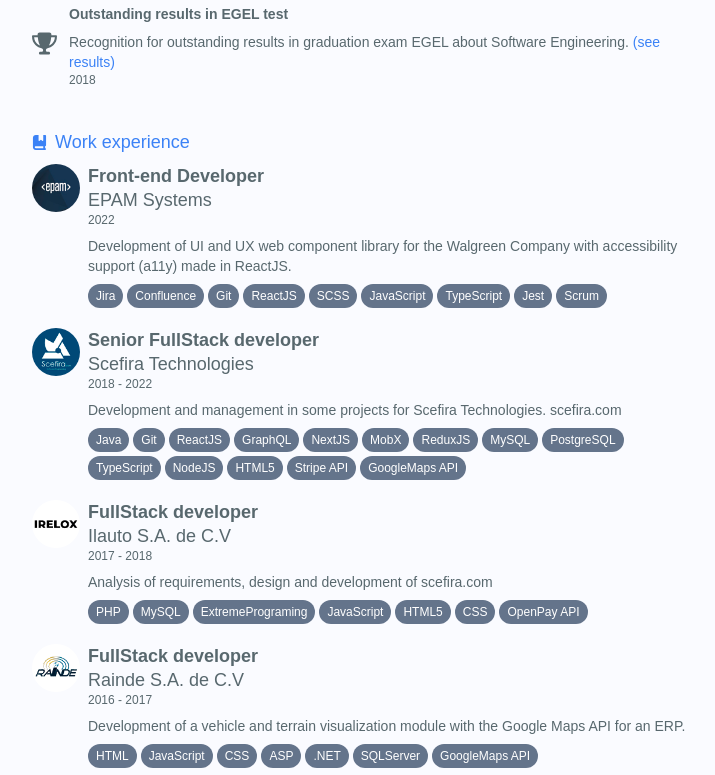
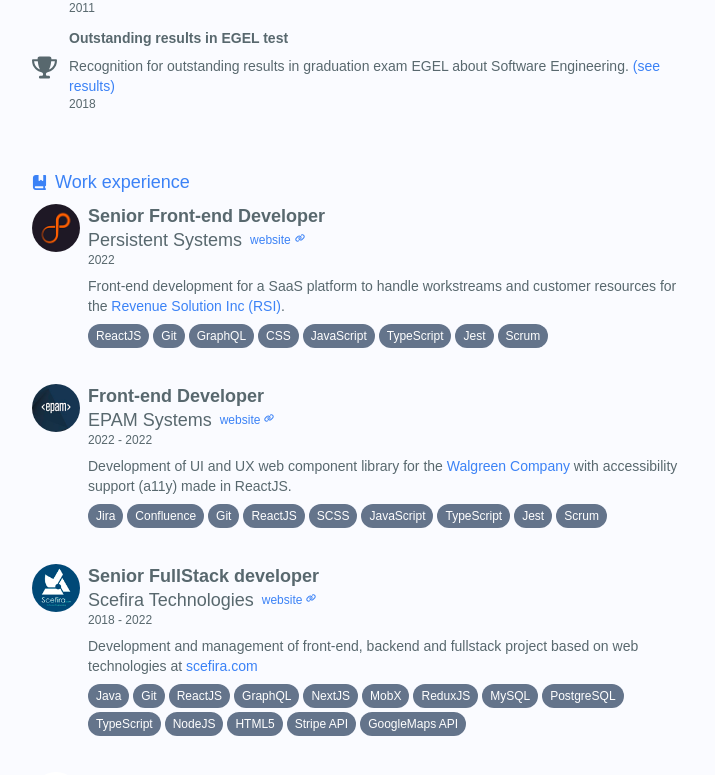
Before and after one commit to zerozelta/portfolio, a Next.js app: page /cv in a window 1280 px wide. Shown: the part 921-1696 px from the top of the page, without its empty margins (304-1019 px from the left). Built offline with nearby package versions, Linux system fonts and the light colour scheme.

Commit message:
general update

```diff
--- a/pages/cv.tsx
+++ b/pages/cv.tsx
@@ -29,25 +29,25 @@
     <div className="flex w-full h-full flex-1 text-sm sm:text-lg">
       <div className="flex flex-col gap-2 p-2">
         <div className="sticky top-2 flex flex-col gap-2 text-blue-500">
-          <RoundedButton dark size={40}>
+          <RoundedButton dark size={40} href="#myself">
             <FontAwesomeIcon icon={faUser} style={{ width: 22, height: 22 }} />
           </RoundedButton>
-          <RoundedButton dark size={40}>
+          <RoundedButton dark size={40} href="#skills">
             <FontAwesomeIcon icon={faStar} style={{ width: 22, height: 22 }} />
           </RoundedButton>
-          <RoundedButton dark size={40}>
+          <RoundedButton dark size={40} href="#achievements">
             <FontAwesomeIcon
               icon={faTrophy}
               style={{ width: 22, height: 22 }}
             />
           </RoundedButton>
-          <RoundedButton dark size={40}>
+          <RoundedButton dark size={40} href="#experience">
             <FontAwesomeIcon
               icon={faBookBookmark}
               style={{ width: 22, height: 22 }}
             />
           </RoundedButton>
-          <RoundedButton dark size={40}>
+          <RoundedButton dark size={40} href="#languages">
             <FontAwesomeIcon
               icon={faLanguage}
               style={{ width: 22, height: 22 }}
@@ -56,7 +56,7 @@
         </div>
       </div>
 
-      <div className="flex flex-col items-center w-full h-full flex-1 m-auto max-w-[680px] gap-10 p-2">
+      <div className="flex flex-col items-center w-full h-full flex-1 m-auto max-w-[680px] gap-10 p-2" id="myself">
         <div className="flex flex-col justify-center items-center text-center gap-4">
           <div>
             Aldo César Gutiérrez Gtz.
@@ -72,7 +72,7 @@
           </div>
           <div className="flex flex-row items-center justify-center font-bold text-blue-500 gap-2">
             <img src="/static/flags/mx.svg" height={22} width={22}></img>
-            <div>FullStack developer</div>
+            <div>FullStack Developer</div>
           </div>
 
           <div className="block w-full rounded-lg text-justify">
--- a/public/static/data/skills.json
+++ b/public/static/data/skills.json
@@ -6,7 +6,7 @@
                 "name":"JavaScript",
                 "url":"/static/img/skills/js.png",
                 "level": 3,
-                "years": 5
+                "years": 6
             },
             {
                 "name":"TypeScript",
@@ -18,7 +18,7 @@
                 "name":"ReactJS",
                 "url":"/static/img/skills/reactjs.png",
                 "level": 3,
-                "years": 4
+                "years": 5
             },
             {
                 "name":"GraphQL",
--- a/src/components/Button/RoundedButton.tsx
+++ b/src/components/Button/RoundedButton.tsx
@@ -3,15 +3,12 @@
 type RoundedButtonProps = {
   size: number;
   dark?: boolean;
-} & React.DetailedHTMLProps<
-  React.HTMLAttributes<HTMLDivElement>,
-  HTMLDivElement
->;
+} & React.DetailedHTMLProps<React.AnchorHTMLAttributes<HTMLAnchorElement>, HTMLAnchorElement>
 
 const RoundedButton = (props: RoundedButtonProps) => {
   let { children, className, dark, ...btnProps } = props;
   return (
-    <div
+    <a
       className={classNames(
         "flex flex-col justify-center items-center rounded-[50%] overflow-hidden ripple",
         className,
@@ -21,7 +18,7 @@
       {...btnProps}
     >
       {children}
-    </div>
+    </a>
   );
 };
 
--- a/src/components/Experience/Experience.tsx
+++ b/src/components/Experience/Experience.tsx
@@ -1,10 +1,42 @@
+import { FontAwesomeIcon } from "@fortawesome/react-fontawesome";
 import Tag from "./Tag";
+import { faLink } from "@fortawesome/free-solid-svg-icons";
 
 type ExperienceProps = {};
 
-const Experience = ({}: ExperienceProps) => {
+const Experience = ({ }: ExperienceProps) => {
   return (
-    <div className="flex flex-col gap-5 relative">
+    <div className="flex flex-col gap-9 relative">
+
+      <div className="flex gap-2">
+        <div className="flex">
+          <img
+            src="/static/img/companies/persistent.png"
+            className="w-10 h-10 sm:w-12 sm:h-12 rounded-full"
+          />
+        </div>
+        <div className="flex flex-col flex-1 gap-2">
+          <div className="leading-6">
+            <div className="font-bold">Senior Front-end Developer</div>
+            <div className="flex items-center gap-2">Persistent Systems <span><a href="https://persistent.com" className="flex gap-1 text-xs text-blue-500" target={"_blank"} rel="noreferrer">website<FontAwesomeIcon icon={faLink} style={{ width: 10 }} /></a></span></div>
+            <div className="text-xs font-light">2022</div>
+          </div>
+          <div className="text-sm">
+            Front-end development for a SaaS platform to handle workstreams and customer resources for the <a href="https://www.rsidelivers.com/" className="text-blue-500" target={"_blank"} rel="noreferrer">Revenue Solution Inc (RSI)</a>.
+          </div>
+          <div className="flex flex-row gap-1 flex-wrap">
+            <Tag>ReactJS</Tag>
+            <Tag>Git</Tag>
+            <Tag>GraphQL</Tag>
+            <Tag>CSS</Tag>
+            <Tag>JavaScript</Tag>
+            <Tag>TypeScript</Tag>
+            <Tag>Jest</Tag>
+            <Tag>Scrum</Tag>
+          </div>
+        </div>
+      </div>
+
       <div className="flex gap-2">
         <div className="flex">
           <img
@@ -15,12 +47,12 @@
         <div className="flex flex-col flex-1 gap-2">
           <div className="leading-6">
             <div className="font-bold">Front-end Developer</div>
-            <div>EPAM Systems</div>
-            <div className="text-xs font-light">2022</div>
+            <div className="flex items-center gap-2">EPAM Systems <span><a href="https://www.epam.com/" className="flex gap-1 text-xs text-blue-500" target={"_blank"} rel="noreferrer">website<FontAwesomeIcon icon={faLink} style={{ width: 10 }} /></a></span></div>
+            <div className="text-xs font-light">2022 - 2022</div>
           </div>
           <div className="text-sm">
-            Development of UI and UX web component library for the Walgreen
-            Company with accessibility support (a11y) made in ReactJS.
+            Development of UI and UX web component library for the <a href="https://www.walgreens.com/" className="text-blue-500" target={"_blank"} rel="noreferrer">Walgreen
+              Company</a> with accessibility support (a11y) made in ReactJS.
           </div>
           <div className="flex flex-row gap-1 flex-wrap">
             <Tag>Jira</Tag>
@@ -46,13 +78,11 @@
         <div className="flex flex-col flex-1 gap-2">
           <div className="leading-6">
             <div className="font-bold">Senior FullStack developer</div>
-            <div>Scefira Technologies</div>
+            <div className="flex items-center gap-2">Scefira Technologies <span><a href="https://www.scefira.com/" className="flex gap-1 text-xs text-blue-500" target={"_blank"} rel="noreferrer">website<FontAwesomeIcon icon={faLink} style={{ width: 10 }} /></a></span></div>
             <div className="text-xs font-light">2018 - 2022</div>
           </div>
           <div className="text-sm">
-            Development and management in some projects for Scefira
-            Technologies.{" "}
-            <a href="https://scefira.com" target={"_blank"} rel="noreferrer">
+            Development and management of front-end, backend and fullstack project based on web technologies at <a className="text-blue-500" href="https://scefira.com" target={"_blank"} rel="noreferrer">
               scefira.com
             </a>
           </div>
@@ -91,11 +121,12 @@
           <div className="text-sm">
             Analysis of requirements, design and development of{" "}
             <a
+              className="text-blue-500"
               href="https://obraplaza.com.mx"
               target={"_blank"}
               rel="noreferrer"
             >
-              scefira.com
+              obraplaza.com.mx
             </a>
           </div>
           <div className="flex flex-row gap-1 flex-wrap">
@@ -120,7 +151,7 @@
         <div className="flex flex-col flex-1 gap-2">
           <div className="leading-6">
             <div className="font-bold">FullStack developer</div>
-            <div>Rainde S.A. de C.V</div>
+            <div className="flex items-center gap-2">Rainde S.A. de C.V.<span><a href="https://www.rainde.net/" className="flex gap-1 text-xs text-blue-500" target={"_blank"} rel="noreferrer">website<FontAwesomeIcon icon={faLink} style={{ width: 10 }} /></a></span></div>
             <div className="text-xs font-light">2016 - 2017</div>
           </div>
           <div className="text-sm">
--- a/src/components/Section/Section.tsx
+++ b/src/components/Section/Section.tsx
@@ -10,7 +10,7 @@
 };
 const Section = ({ children, title, icon, id }: SectionPorps) => {
   return (
-    <div className="flex w-full flex-col gap-2" id={id}>
+    <div className="flex w-full flex-col gap-2 py-2" id={id}>
       <h1 className="flex gap-2 text-lg text-blue-500 items-center">
         {icon && (
           <FontAwesomeIcon icon={icon} style={{ width: 15, height: 15 }} />
--- a/styles/globals.css
+++ b/styles/globals.css
@@ -15,6 +15,7 @@
   margin: 0;
   font-family: "Montserrat", sans-serif;
   font-weight: 500;
+  scroll-behavior: smooth;
 }
 
 a {
```
Also changed, not shown: public/static/img/companies/persistent.png (added).
